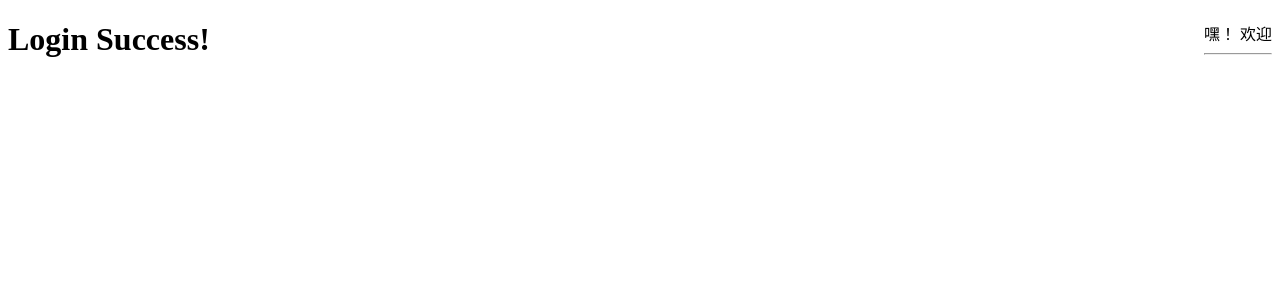
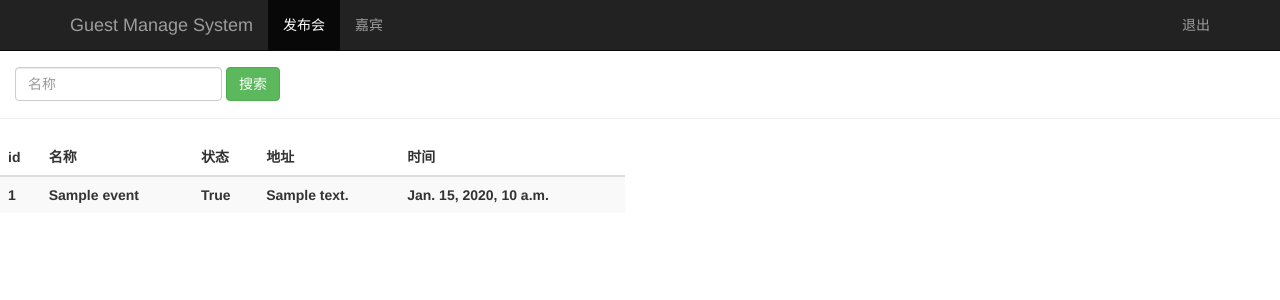
Before and after one commit to Bp-luffy/guestproject, a Django app: page /sign/event_manage/ in a window 1280 px wide. Shown: the top 300 px of the page. Run offline with Django 3.2, Linux system fonts and the light colour scheme; a user stored in the database is signed in; tables that the repository leaves empty hold one stand-in row (values such as "Sample post"); lists and menus that the app fills with data are empty; some libraries are stand-ins or nearby versions.

Commit message:
django and git

```diff
--- a/sign/templates/event_manage.html
+++ b/sign/templates/event_manage.html
@@ -1,14 +1,62 @@
 <!DOCTYPE html>
-<html lang="en">
+<html lang="zh-CN">
 <head>
-    <meta charset="UTF-8">
-    <title>Event Manage Page</title>
+    {% load bootstrap3 %}
+    {% bootstrap_css %}
+    {% bootstrap_javascript %}
+    <title>Guest Manage</title>
 </head>
-<body>
-<div style="float:right;">
-    <a>嘿！{{ user }} 欢迎</a><hr/>
+
+<body role="document">
+<!--导航栏-->
+<nav class="navbar navbar-inverse navbar-fixed-top">
+    <div class="container">
+        <div class="navbar-header">
+            <a class="navbar-brand" href="/sign/event_manage/">Guest Manage System</a>
+        </div>
+        <div id="navbar" class="collapse navbar-collapse">
+            <ul class="nav navbar-nav">
+                <li class="active"><a href="#">发布会</a></li>
+                <li><a href="/sign/guest_manage/">嘉宾</a></li>
+            </ul>
+            <ul class="nav navbar-nav navbar-right">
+                <li><a href="#">{{ user }}</a></li>
+                <li><a href="/sign/logout/">退出</a></li>
+            </ul>
+        </div>
+    </div>
+</nav>
+<!--发布会搜索表单-->
+<div class="page-header" style="padding-top: 1.5%;">
+    <div id="navbar" class="navbar-collapse collapse" ></div>
+    <form class="navbar-form" method="get" action="sign/search_name/">
+        <div class="form-group">
+            <input name="name" type="text" placeholder="名称" class="form-control">
+        </div>
+        <button type="submit" class="btn btn-success">搜索</button>
+    </form>
 </div>
-<h1>Login Success!</h1>
+<!--发布会列表-->
+<div class="row" style="padding-top: 0%;">
+    <div class="col-md-6">
+        <table class="table table-striped">
+            <thead>
+                <tr><th>id</th><th>名称</th><th>状态</th><th>地址</th><th>时间</th></tr>
+            </thead>
+            <tbody>
+                {% for event in events %}
+                <tr>
+                    <th>{{ event.event_id }}</th>
+                    <th>{{ event.name }}</th>
+                    <th>{{ event.status }}</th>
+                    <th>{{ event.address }}</th>
+                    <th>{{ event.start_time }}</th>
+                </tr>
+                {% endfor %}
+            </tbody>
+        </table>
+    </div>
+</div>
 {% csrf_token %}
 </body>
 </html>
--- a/sign/urls.py
+++ b/sign/urls.py
@@ -9,4 +9,5 @@
     url(r'^$', views.index),
     url(r'^login_action/$',views.login_action),
     url(r'^event_manage/$',views.event_manage),
+    url(r'^search_name/$',views.search_name),
 ]
--- a/sign/views.py
+++ b/sign/views.py
@@ -3,6 +3,7 @@
 from django.http import HttpResponse,HttpResponseRedirect
 from django.shortcuts import render
 from django.contrib import auth
+from sign.models import Event
 
 # Create your views here.
 def index(request):
@@ -27,6 +28,15 @@
 #发布会管理
 @login_required
 def event_manage(request):
+    event_list=Event.objects.all()
     #username=request.COOKIES.get('user','') #读取浏览器cookie
     username=request.session.get('user','') #读取浏览器session
-    return render(request,'event_manage.html',{'user':username})
+    return render(request,'event_manage.html',{'user':username,'events':event_list})
+
+#发布会名称搜索
+@login_required
+def search_name(request):
+    username=request.session.get('user','')
+    search_name=request.GET.get('name','')
+    event_list=Event.objects.filter(name__icontains=search_name)
+    return render(request,"event_manage.html",{'user':username,'events':event_list})
```
